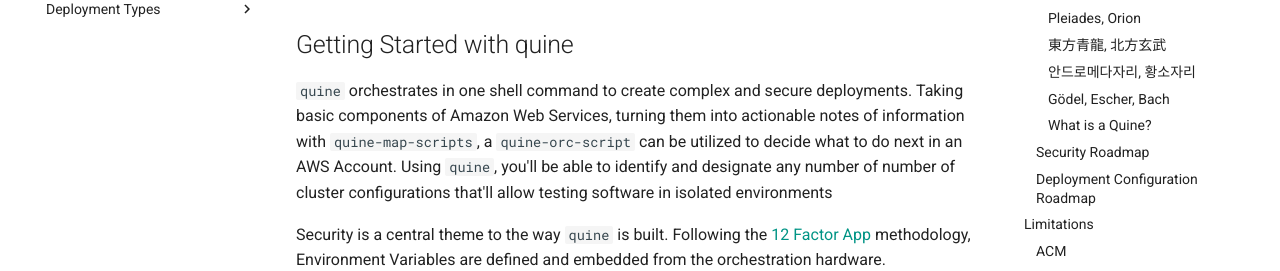
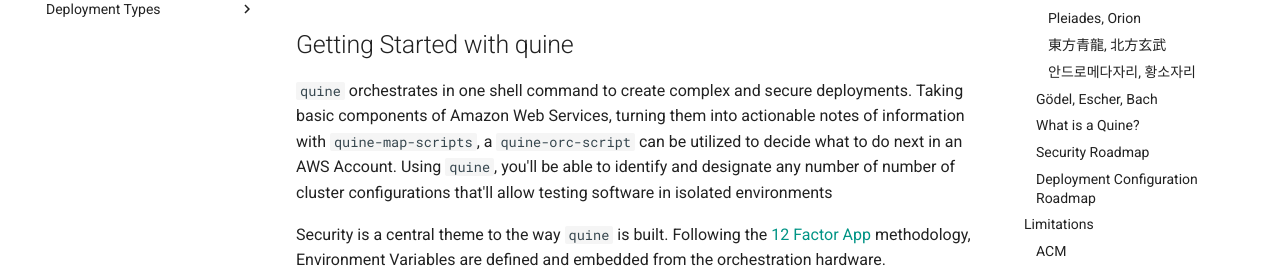
Before and after one commit to jbcurtin/quine-project, an MkDocs documentation site: the page built from docs/docs/index.md, in a window 1280 px wide. Shown: the part 228-499 px from the top of the page. Built offline with MkDocs 1.6.1 and Material for MkDocs 9.7.7, drawn with Linux system fonts in a browser that asks for light colours.

Commit message:
merged remote-master

```diff
--- a/docs/docs/index.md
+++ b/docs/docs/index.md
@@ -64,7 +64,7 @@
 * [kubernetes Deployment](/deployment-target-k8/)
 * [Rancher Deployment](/deployment-target-rancher/)
 
-#### Gödel, Escher, Bach
+### Gödel, Escher, Bach
 [excerpt](https://en.wikipedia.org/wiki/G%C3%B6del,_Escher,_Bach): Gödel, Escher, Bach: An Eternal Golden Braid, also known as GEB, is a 1979 book by Douglas Hofstadter. By exploring common themes in the lives and works of logician Kurt Gödel, artist M. C. Escher, and composer Johann Sebastian Bach, the book expounds concepts fundamental to mathematics, symmetry, and intelligence. Through illustration and analysis, the book discusses how, through self-reference and formal rules, systems can acquire meaning despite being made of "meaningless" elements. It also discusses what it means to communicate, how knowledge can be represented and stored, the methods and limitations of symbolic representation, and even the fundamental notion of "meaning" itself.
 
 The primary benefit of Tortoise + Achilles deployment is reduction in downtime while maximizing availably and full featured deployment for testing. In theory, automated testing should never
@@ -77,7 +77,7 @@
 * [kubernetes Deployment](/deployment-target-k8/)
 * [Rancher Deployment](/deployment-target-rancher/)
 
-#### What is a Quine?
+### What is a Quine?
 [excerpt](https://en.wikipedia.org/wiki/Quine_\(computing\)): A quine is a computer program which takes no input and produces a copy of its own source code as its only output. The standard terms for these programs in the computability theory and computer science literature are "self-replicating programs", "self-reproducing programs", and "self-copying programs".
 
 Input is Amazon Web Services and output are AWS Clusters
```
Also changed, not shown: 1 other file.
